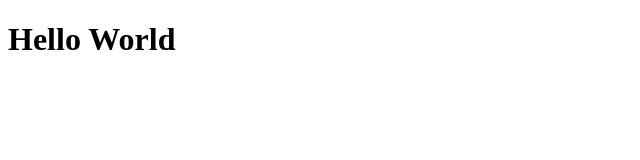
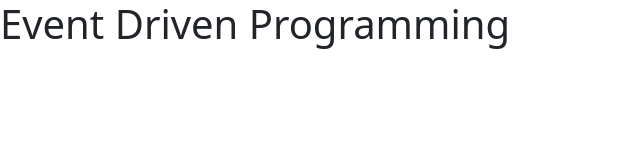
Before and after one commit to Kurt7121/it24a, a plain HTML site: page index.html in a window 1280 px wide. Shown: the whole page, without its empty margins (0-640 px from the left). Drawn offline with nearby package versions, Linux system fonts and the light colour scheme.

Commit message:
Added library

```diff
--- a/index.html
+++ b/index.html
@@ -3,10 +3,12 @@
 <head>
     <meta charset="UTF-8">
     <meta name="viewport" content="width=device-width, initial-scale=1.0">
+    <link href="https://cdn.jsdelivr.net/npm/bootstrap@5.3.3/dist/css/bootstrap.min.css" rel="stylesheet" integrity="sha384-QWTKZyjpPEjISv5WaRU9OFeRpok6YctnYmDr5pNlyT2bRjXh0JMhjY6hW+ALEwIH" crossorigin="anonymous">
+    <script src="https://cdn.jsdelivr.net/npm/bootstrap@5.3.3/dist/js/bootstrap.bundle.min.js" integrity="sha384-YvpcrYf0tY3lHB60NNkmXc5s9fDVZLESaAA55NDzOxhy9GkcIdslK1eN7N6jIeHz" crossorigin="anonymous"></script>
     <title>IT24</title>
 </head>
 <body>
-    <h1>Hello World</h1>
+    <h1>Event Driven Programming</h1>
 
 </body>
 </html>
```
